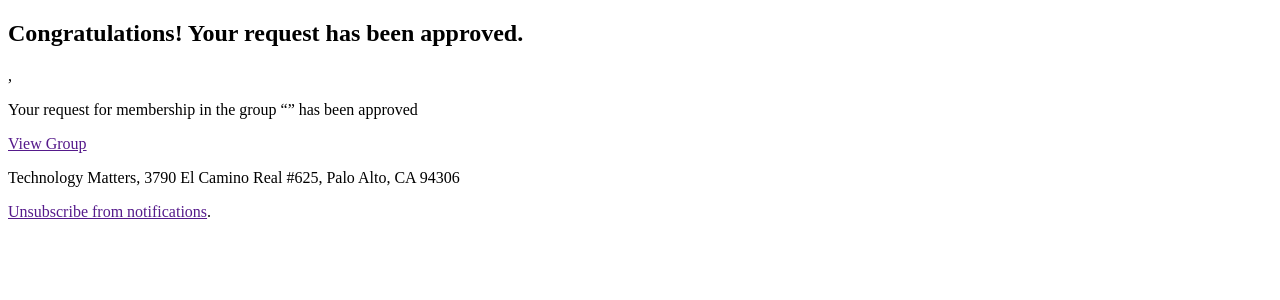
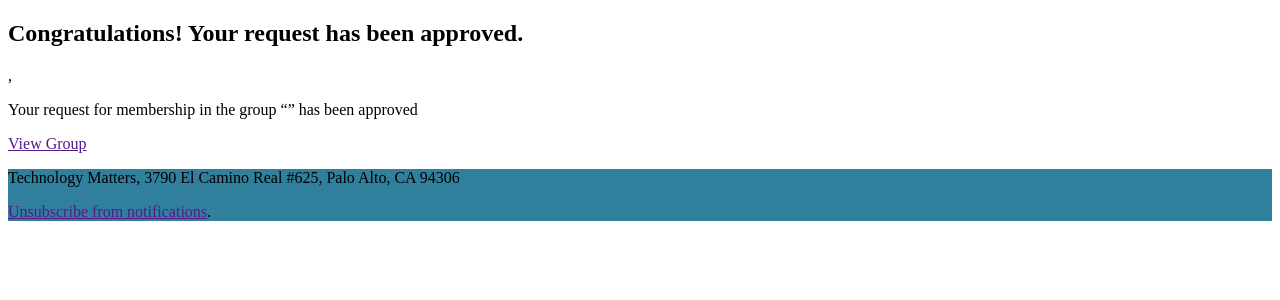
Before and after one commit to techmatters/terraso-backend, a Django app: template terraso_backend/apps/notifications/templates/group-member.html in a window 1280 px wide. Shown: the part 34-334 px from the top of the page. Run offline with Django 4.2, Linux system fonts and the light colour scheme; the template is opened without the code that fills it, so the values that code supplies are empty.

Commit message:
fix: add background color to email footer

```diff
--- a/terraso_backend/apps/notifications/templates/base.html
+++ b/terraso_backend/apps/notifications/templates/base.html
@@ -13,7 +13,7 @@
   {% block content %}
   {% endblock %}
 
-  <footer>
+  <footer style="background-color: #307F9C;">
     <p>Technology Matters, 3790 El Camino Real #625, Palo Alto, CA 94306</p>
     <p><a href="{{unsubscribeUrl}}">{% trans "Unsubscribe from notifications" %}</a>.</p>
   </footer>
```
